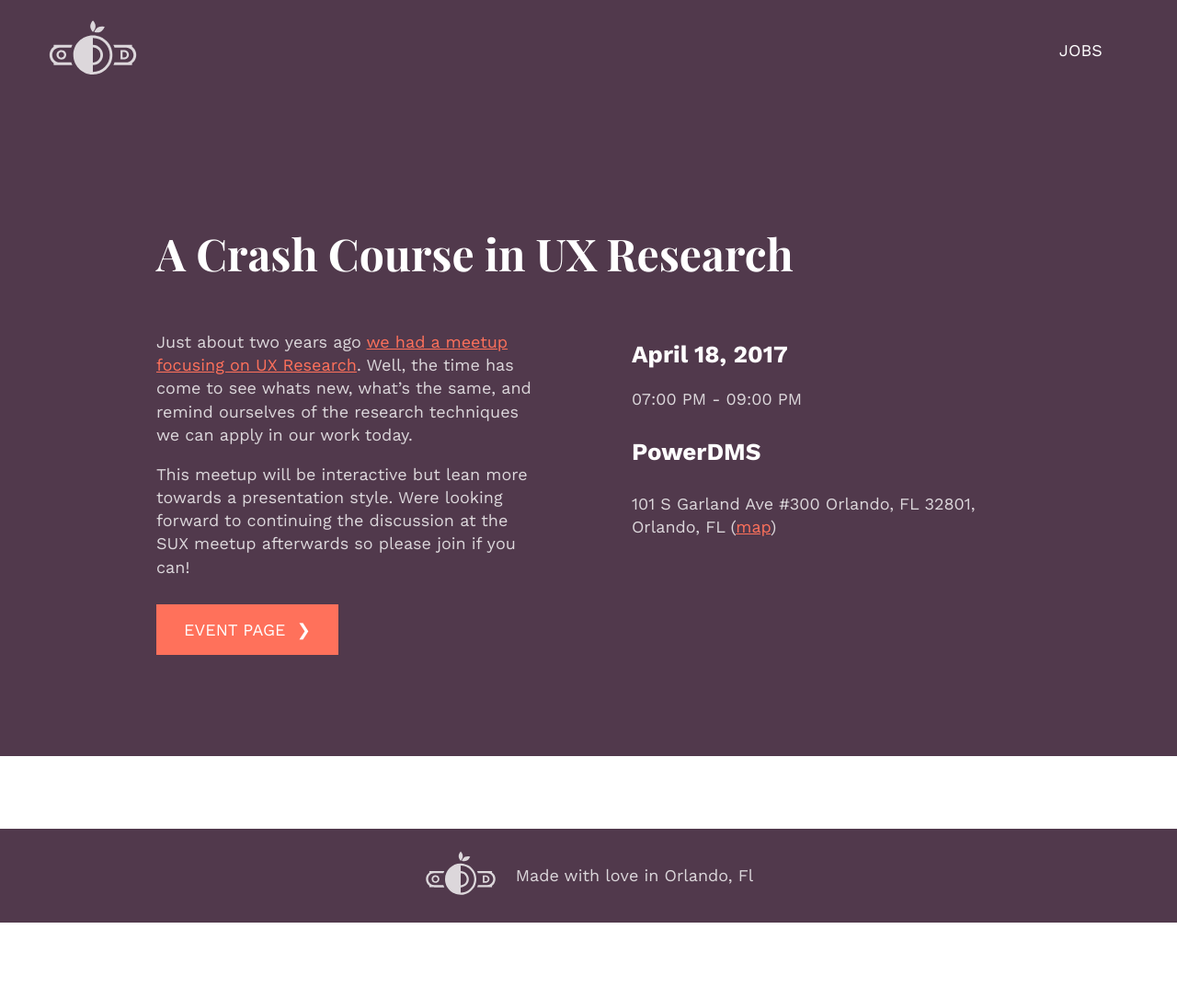
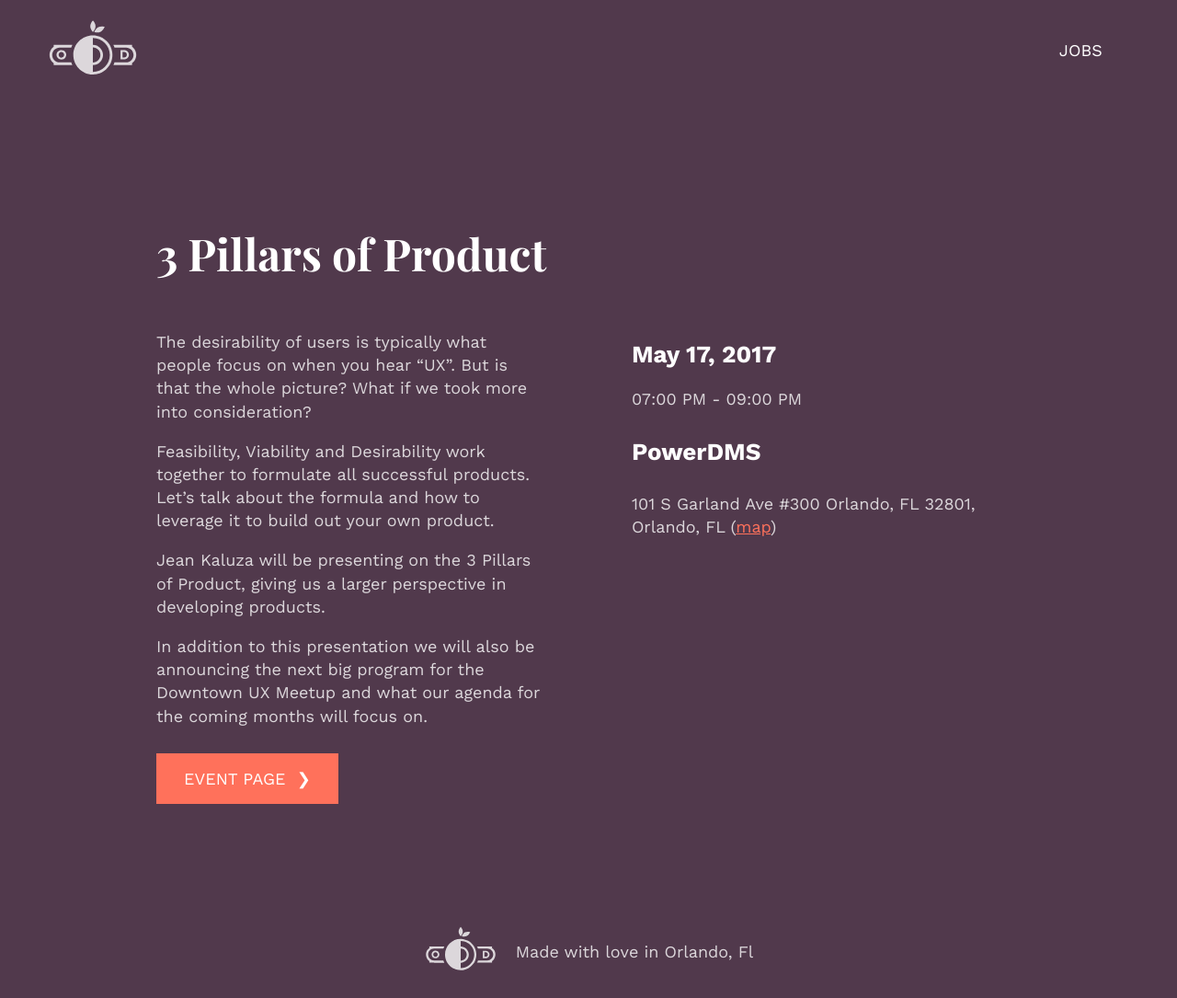
Before and after one commit to whosdustin/orlando-designers, a Jekyll site: the page built from _events/DUX-Meetup.markdown, in a window 1280 px wide. Shown: the whole page at 92% size. Built offline with Jekyll 4.4.1, drawn with Linux system fonts in a browser that asks for light colours; comment, search, counter and statistics services are not loaded; before the commit the page ends 1003 px from its top, so only the background shows below that.

Commit message:
Updated Dux Meetup

```diff
--- a/_events/DUX-Meetup.markdown
+++ b/_events/DUX-Meetup.markdown
@@ -1,12 +1,16 @@
 ---
-title: A Crash Course in UX Research
-start_date: 2017-04-18 19:00:00 -04:00
-end_date: 2017-04-18 21:00:00 -04:00
+title: 3 Pillars of Product
+start_date: 2017-05-17 19:00:00 -04:00
+end_date: 2017-05-17 21:00:00 -04:00
 location_name: PowerDMS
 address: '101 S Garland Ave #300 Orlando, FL 32801, Orlando, FL'
-link: https://www.meetup.com/Downtown-UX-Meetup/events/238965654/
+link: https://www.meetup.com/Downtown-UX-Meetup/events/239727312/
 ---
 
-Just about two years ago [we had a meetup focusing on UX Research](https://www.meetup.com/Downtown-UX-Meetup/events/222311458/). Well, the time has come to see whats new, what's the same, and remind ourselves of the research techniques we can apply in our work today.
+The desirability of users is typically what people focus on when you hear “UX”. But is that the whole picture? What if we took more into consideration?
 
-This meetup will be interactive but lean more towards a presentation style. Were looking forward to continuing the discussion at the SUX meetup afterwards so please join if you can!
+Feasibility, Viability and Desirability work together to formulate all successful products. Let’s talk about the formula and how to leverage it to build out your own product.
+
+Jean Kaluza will be presenting on the 3 Pillars of Product, giving us a larger perspective in developing products.
+
+In addition to this presentation we will also be announcing the next big program for the Downtown UX Meetup and what our agenda for the coming months will focus on.
```
